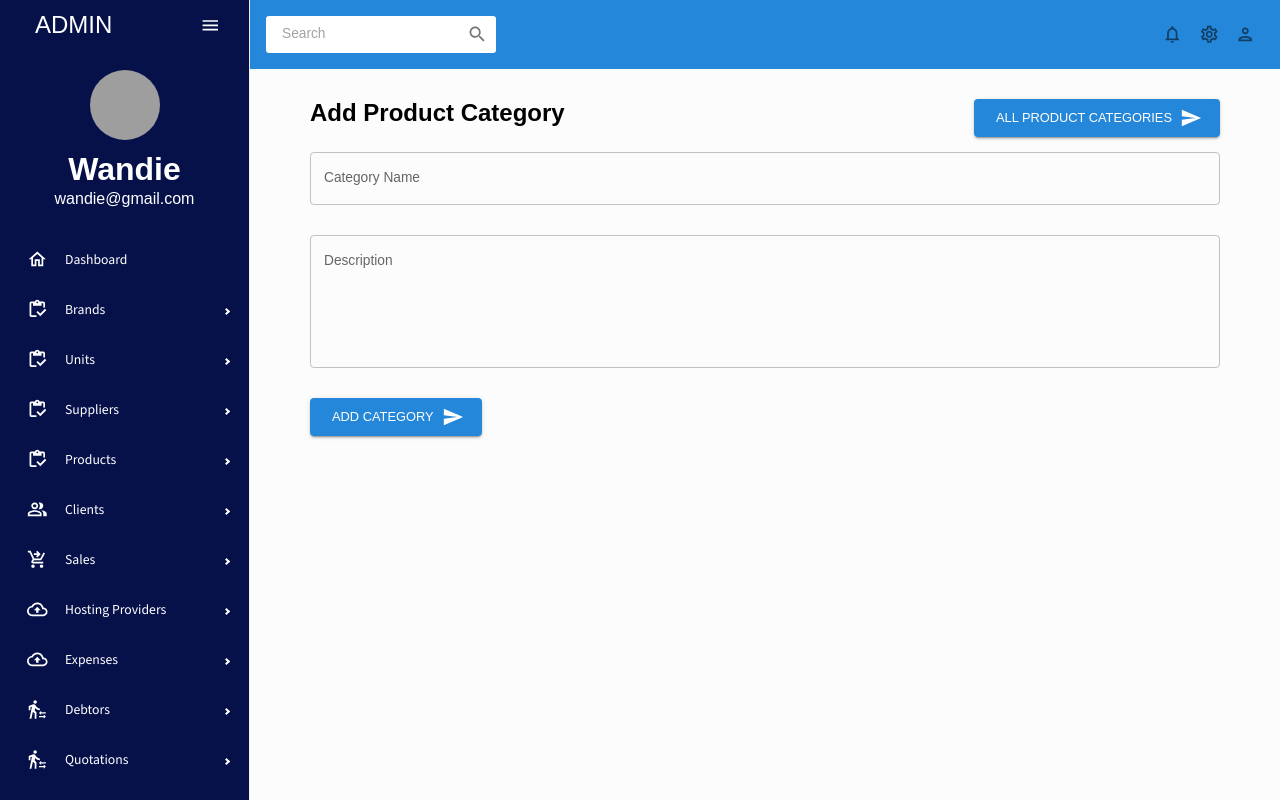
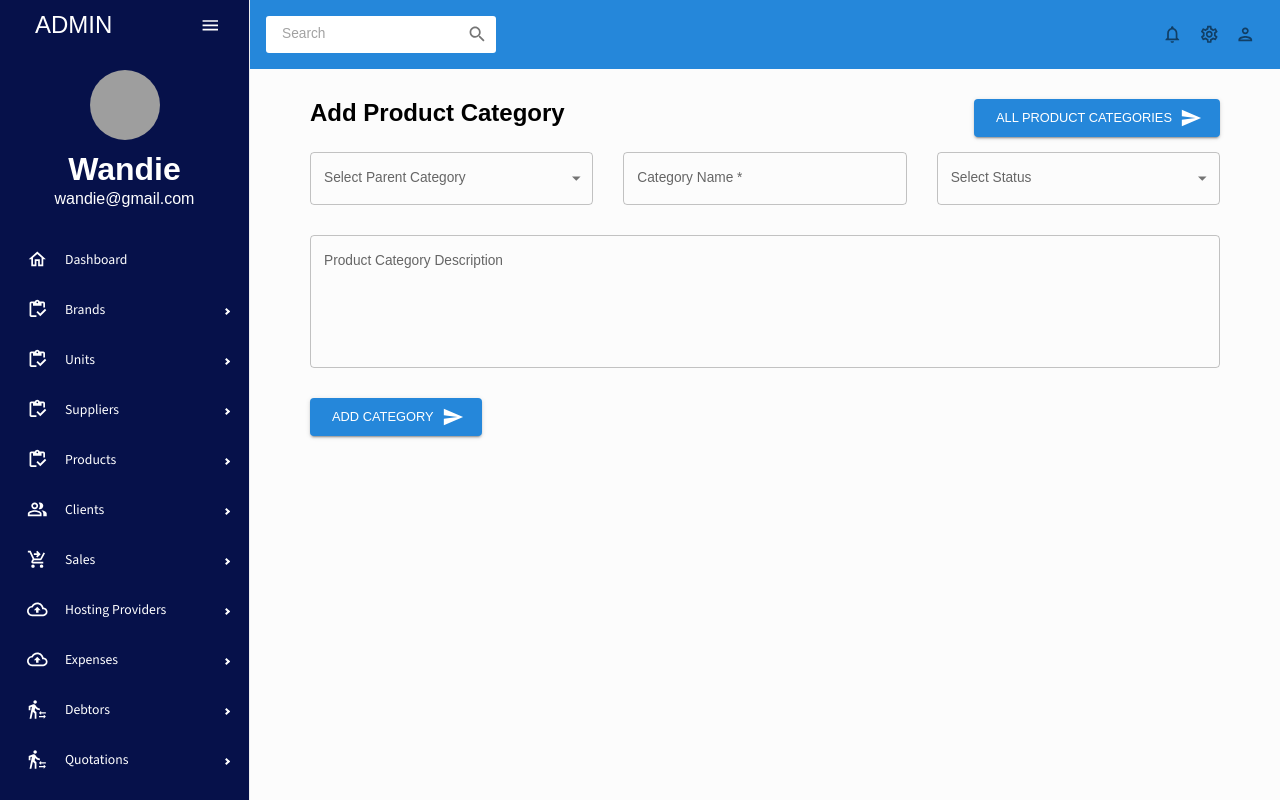
Before and after one commit to wandieinnocents/wandie-admin-dashboard-reactjs-material-ui-v1, a React (Create React App) app: page /add_product_category in a window 1280 px wide. Built offline with nearby package versions, Linux system fonts and the light colour scheme; grey boxes are pictures that could not be loaded; the HTML template or start-up script is replaced by a standard one.

Commit message:
modify form , product category add

```diff
--- a/src/pages/ParentProductCategories/AddParentProductCategory.jsx
+++ b/src/pages/ParentProductCategories/AddParentProductCategory.jsx
@@ -56,9 +56,11 @@ const AddParentProductCategory = () => {
         })
         // trigger sweet alerts on failure
         .catch(function (error) {
+
+
           Swal.fire({
               icon: 'error',
-              title: 'An Error Occured!',
+              title: 'Error, Missing Data !',
               showConfirmButton: false,
               timer: 1700
           })
@@ -77,7 +79,7 @@ const AddParentProductCategory = () => {
       <Box>
       <Header title="Add Parent Product Category"
        buttonTitle={"All Parent product Categories"}
-       buttonURL={`/view_parent_  product_categories/`}
+       buttonURL={`/view_parent_product_categories/`}
         />
       {/* FORM */}
 
@@ -96,7 +98,7 @@ const AddParentProductCategory = () => {
                 fullWidth
                 // style={{ width:"100%" }}
                 type="text"
-                label="Parent Category Name"
+                label="Parent Category Name *"
                 // onBlur={handleBlur}
                 onChange={(event)=>{setParentProductCategoryName(event.target.value)}}
                 value={parent_product_category_name}
--- a/src/pages/ParentProductCategories/EditParentProductCategory.jsx
+++ b/src/pages/ParentProductCategories/EditParentProductCategory.jsx
@@ -1,5 +1,6 @@
 import React, { useState, useEffect } from 'react';
 import { Link, useParams } from "react-router-dom";
+
 import { Box, Button, TextField } from "@mui/material";
 import { Formik } from "formik";
 import * as yup from "yup";
@@ -8,6 +9,11 @@ import Header from "../../components/Header";
 import SendIcon from '@mui/icons-material/Send';
 import Swal from 'sweetalert2'
 import axios from 'axios'
+import FormControl from '@mui/material/FormControl';
+import Select from '@mui/material/Select';
+import MenuItem from '@mui/material/MenuItem';
+import InputLabel from '@mui/material/InputLabel';
+
 
 
 const EditParentProductCategory = () => {
@@ -16,18 +22,34 @@ const EditParentProductCategory = () => {
 
     // states for data submission
     const [id, setId] = useState(useParams().id);
-    const [name, setName] = useState('');
-    const [description, setDescription] = useState('');
+    const [parent_product_category_name, setParentProductCategoryName] = useState('');
+    const [parent_product_category_description, setParentProductCategoryDescription] = useState('');
+    const [parent_product_category_status, setParentProductCategoryStatus] = useState('');
+
     const [isSaving, setIsSaving] = useState(false);
+
+     // handle drop down change
+     const handleChangeParentCategoryStatus = (event) => {
+      setParentProductCategoryStatus(event.target.value);
+    };
+
+
+
+
+    // states for data submission
+      // const [name, setName] = useState('');
+      // const [description, setDescription] = useState('');
+      // const [isSaving, setIsSaving] = useState(false);
 
       // pick existing data to form as form value
       useEffect(() => {
-      axios.get(`http://127.0.0.1:8000/api/v1/product_categories/${id}`)
+        axios.get(`http://127.0.0.1:8000/api/v1/parent_product_categories/${id}`)
         .then(function (response) {
             // handle database fields to set form values
-          let category = response.data.data
-          setName(category.name);
-          setDescription(category.description);
+            let parent_category = response.data.data
+            setParentProductCategoryName(parent_category.parent_product_category_name);
+            setParentProductCategoryDescription(parent_category.parent_product_category_description);
+            setParentProductCategoryStatus(parent_category.parent_product_category_status);
         })
         // trigger sweet alerts on error
         .catch(function (error) {
@@ -44,16 +66,17 @@ const EditParentProductCategory = () => {
    // handle data update to api
    const updateData = () => {
     setIsSaving(true);
-  axios.put(`http://127.0.0.1:8000/api/v1/product_categories/${id}`, {
+    axios.put(`http://127.0.0.1:8000/api/v1/parent_product_categories/${id}`, {
         // database fields to update
-      name: name,
-      description: description
+        parent_product_category_name: parent_product_category_name,
+        parent_product_category_description: parent_product_category_description,
+        parent_product_category_status: parent_product_category_status,
     })
     // trigger sweet alerts on success
     .then(function (response) {
         Swal.fire({
             icon: 'success',
-          title: 'Product Category Updated successfully!',
+            title: 'Parent Product Category Updated successfully!',
             showConfirmButton: false,
             timer: 1500
         })
@@ -75,15 +98,19 @@ const EditParentProductCategory = () => {
 
 
 
+
+
+
   return (
     <Box mt="30px" mb="60px" mr="60px" ml="60px" >
 
       <Box>
-      <Header title="Edit Product Category"
-       buttonTitle={"All product Categories"}
-       buttonURL={`/view_product_categories/`}
+      <Header title="Add Parent Product Category"
+       buttonTitle={"All Parent product Categories"}
+       buttonURL={`/view_parent_product_categories/`}
         />
       {/* FORM */}
+
       <Box >
 
           <form >
@@ -99,16 +126,31 @@ const EditParentProductCategory = () => {
                 fullWidth
                 // style={{ width:"100%" }}
                 type="text"
-                label="Category Name"
+                label="Parent Category Name *"
                 // onBlur={handleBlur}
-                onChange={(event)=>{setName(event.target.value)}}
-                value={name}
-                name="name"
+                onChange={(event)=>{setParentProductCategoryName(event.target.value)}}
+                value={parent_product_category_name}
+                name="parent_product_category_name"
                 // id="name"
                 // error={!!touched.name && !!errors.name}
                 // helperText={touched.name && errors.name}
-                sx={{ gridColumn: "span 4" }}
+                sx={{ gridColumn: "span 2" }}
               />
+
+              {/* status */}
+              <FormControl  fullWidth sx={{ gridColumn: "span 2" }}>
+                <InputLabel id="demo-simple-select-label">Select Status</InputLabel>
+                <Select
+                  labelId="demo-simple-select-label"
+                  id="demo-simple-select"
+                  value={parent_product_category_status}
+                  label="Select Status"
+                  onChange={handleChangeParentCategoryStatus}
+                >
+                  <MenuItem value={1}>Active</MenuItem>
+                  <MenuItem value={2}>Disabled</MenuItem>
+                </Select>
+              </FormControl>
 
               <TextField
                 fullWidth
@@ -118,9 +160,9 @@ const EditParentProductCategory = () => {
                 rows={5}
                 label="Description"
                 // onBlur={handleBlur}
-                onChange={(event)=>{setDescription(event.target.value)}}
-                value={description}
-                name="description"
+                onChange={(event)=>{setParentProductCategoryDescription(event.target.value)}}
+                value={parent_product_category_description}
+                name="parent_product_category_description"
                 // id="description"
                 // error={!!touched.description && !!errors.description}
                 // helperText={touched.description && errors.description}
@@ -136,7 +178,7 @@ const EditParentProductCategory = () => {
               disabled={isSaving}
               onClick={updateData}
               type="submit" size="large" endIcon={<SendIcon />} style={{ backgroundColor:"#2587da", color:"#ffffff" }}  variant="contained">
-                Edit  Category
+                Edit Parent Category
               </Button>
             </Box>
           </form>
--- a/src/pages/ParentProductCategories/ShowParentProductCategory.jsx
+++ b/src/pages/ParentProductCategories/ShowParentProductCategory.jsx
@@ -13,19 +13,29 @@ import Typography from '@mui/material/Typography';
 import { CardActionArea } from '@mui/material';
 import Divider from '@mui/material/Divider';
 import axios from 'axios'
+import Chip from '@mui/material/Chip';
 
 
 
 export default function ShowParentProductCategory() {
     // states
     const [id, setId] = useState(useParams().id)
-    const [productCategory, setProductCategory] = useState({name:'', description:''})
+    const [parentProductCategory, setparentProductCategory] =
+     useState(
+      {
+        parent_product_category_code:'',
+        parent_product_category_name:'',
+        parent_product_category_description:'',
+        parent_product_category_status:'',
+       }
+      )
 
     // retrieve single data by id
     useEffect(() => {
-        axios.get(`http://127.0.0.1:8000/api/v1/product_categories/${id}`)
+        axios.get(`http://127.0.0.1:8000/api/v1/parent_product_categories/${id}`)
         .then(function (response) {
-          setProductCategory(response.data.data)
+          setparentProductCategory(response.data.data)
+          console.log(response.data.data)
         })
         // console log error on failure
         .catch(function (error) {
@@ -40,9 +50,9 @@ export default function ShowParentProductCategory() {
     <Box m="30px">
 
     <Box>
-    <Header title="Category Details"
-       buttonTitle={"ADD PRODUCT CATEGORY"}
-       buttonURL={`/add_product_category/`}
+    <Header title="Parent Category Details"
+       buttonTitle={"ADD PARENT PRODUCT CATEGORY"}
+       buttonURL={`/add_parent_product_category/`}
         />
     <Divider style={{ marginBottom:"30px" }} />
 
@@ -58,28 +68,66 @@ export default function ShowParentProductCategory() {
 
         <CardContent>
           <Typography gutterBottom variant="h4" component="div">
-            Category Name
+            Parent Category Code
           </Typography>
           {/* divider */}
           <Divider style={{ marginBottom:"10px",marginTop:"10px" }} />
 
           <Typography  color="text.secondary">
-           {productCategory.name}
+           {parentProductCategory.parent_product_category_code}
           </Typography>
 
            {/* divider */}
            <Divider style={{ marginBottom:"10px",marginTop:"10px" }} />
 
           <Typography gutterBottom variant="h4" component="div">
-            Description
+          Parent Category Name
           </Typography>
 
           {/* divider */}
           <Divider style={{ marginBottom:"10px",marginTop:"10px" }} />
 
           <Typography  color="text.secondary">
-           {productCategory.description}
+           {parentProductCategory.parent_product_category_name}
           </Typography>
+
+           {/* divider */}
+           <Divider style={{ marginBottom:"10px",marginTop:"10px" }} />
+
+          <Typography gutterBottom variant="h4" component="div">
+          Parent Category Status
+          </Typography>
+
+          {/* divider */}
+          <Divider style={{ marginBottom:"10px",marginTop:"10px" }} />
+
+          <Typography  color="text.secondary">
+
+           <Chip label={parentProductCategory.parent_product_category_status} style={{ backgroundColor:'green', color:'#FFFFFF' }} />
+
+          </Typography>
+
+           {/* divider */}
+           <Divider style={{ marginBottom:"10px",marginTop:"10px" }} />
+
+
+          <Typography gutterBottom variant="h4" component="div">
+          Parent Category Description
+          </Typography>
+
+          {/* divider */}
+          <Divider style={{ marginBottom:"10px",marginTop:"10px" }} />
+
+          <Typography  color="text.secondary">
+           {parentProductCategory.parent_product_category_description}
+          </Typography>
+
+
+
+
+
+
+
         </CardContent>
       </CardActionArea>
     </Card>
--- a/src/pages/ProductCategories/AddProductCategory.jsx
+++ b/src/pages/ProductCategories/AddProductCategory.jsx
@@ -7,6 +7,11 @@ import Header from "../../components/Header";
 import SendIcon from '@mui/icons-material/Send';
 import Swal from 'sweetalert2'
 import axios from 'axios'
+import FormControl from '@mui/material/FormControl';
+import Select from '@mui/material/Select';
+import MenuItem from '@mui/material/MenuItem';
+import InputLabel from '@mui/material/InputLabel';
+
 
 
 const AddProductCategory = () => {
@@ -14,36 +19,55 @@ const AddProductCategory = () => {
   const isNonMobile = useMediaQuery("(min-width:600px)");
 
     // states for data submission
-    const [name, setName] = useState('');
-    const [description, setDescription] = useState('');
+    const [parent_product_category_id, setParentProductCategoryId] = useState('');
+    const [product_category_name, setProductCategoryName] = useState('');
+    const [product_category_status, setProductCategoryStatus] = useState('');
+    const [product_category_description, setProductCategoryDescription] = useState('');
+
     const [isSaving, setIsSaving] = useState(false);
+
+
+    // handle drop down change
+    const handleChangeCategoryStatus = (event) => {
+      setProductCategoryStatus(event.target.value);
+    };
+
+
 
     // handle data saving to api
     const submitData = () => {
 
       setIsSaving(true);
-      axios.post('http://127.0.0.1:8000/api/v1/product_categories/create', {
+      axios.post('http://127.0.0.1:8000/api/v1/parent_product_categories/create', {
           // database fields
-          name: name,
-          description: description
+          parent_product_category_id: parent_product_category_id,
+          product_category_name: product_category_name,
+          product_category_description: product_category_description,
+          product_category_status: product_category_status,
+
+
         })
         // trigger sweet alerts on success
         .then(function (response) {
           Swal.fire({
               icon: 'success',
-              title: 'Category saved successfully!',
+              title: 'Parent Category saved successfully!',
               showConfirmButton: false,
               timer: 1500
           })
           setIsSaving(false);
-          setName('')
-          setDescription('')
+          setParentProductCategoryId('')
+          setProductCategoryName('')
+          setProductCategoryDescription('')
+          setProductCategoryStatus('')
         })
         // trigger sweet alerts on failure
         .catch(function (error) {
+
+
           Swal.fire({
               icon: 'error',
-              title: 'An Error Occured!',
+              title: 'Error, Missing Data !',
               showConfirmButton: false,
               timer: 1700
           })
@@ -61,7 +85,7 @@ const AddProductCategory = () => {
 
       <Box>
       <Header title="Add Product Category"
-       buttonTitle={"All product Categories"}
+       buttonTitle={"All Product Categories"}
        buttonURL={`/view_product_categories/`}
         />
       {/* FORM */}
@@ -72,41 +96,76 @@ const AddProductCategory = () => {
             <Box
               display="grid"
               gap="30px"
-              gridTemplateColumns="repeat(4, minmax(0, 1fr))"
+              gridTemplateColumns="repeat(12, minmax(0, 1fr))"
               sx={{
-                "& > div": { gridColumn: isNonMobile ? undefined : "span 4" },
+                "& > div": { gridColumn: isNonMobile ? undefined : "span 12" },
               }}
             >
+
+
+              {/* parent category id */}
+              <FormControl  fullWidth sx={{ gridColumn: "span 4" }}>
+                <InputLabel id="demo-simple-select-label">Select Parent Category</InputLabel>
+                <Select
+                  labelId="demo-simple-select-label"
+                  id="demo-simple-select"
+                  value={parent_product_category_id}
+                  label="Select Parent Category"
+                  onChange={handleChangeCategoryStatus}
+                >
+                  <MenuItem value={1}>Change here</MenuItem>
+                  <MenuItem value={2}>Disabled</MenuItem>
+                </Select>
+              </FormControl>
+
+              {/* product category name */}
               <TextField
                 fullWidth
                 // style={{ width:"100%" }}
                 type="text"
-                label="Category Name"
+                label="Category Name *"
                 // onBlur={handleBlur}
-                onChange={(event)=>{setName(event.target.value)}}
-                value={name}
-                name="name"
+                onChange={(event)=>{setProductCategoryName(event.target.value)}}
+                value={product_category_name}
+                name="parent_product_category_name"
                 // id="name"
                 // error={!!touched.name && !!errors.name}
                 // helperText={touched.name && errors.name}
                 sx={{ gridColumn: "span 4" }}
               />
 
+
+              {/* product category status */}
+              <FormControl  fullWidth sx={{ gridColumn: "span 4" }}>
+                <InputLabel id="demo-simple-select-label">Select Status</InputLabel>
+                <Select
+                  labelId="demo-simple-select-label"
+                  id="demo-simple-select"
+                  value={product_category_status}
+                  label="Select Status"
+                  onChange={handleChangeCategoryStatus}
+                >
+                  <MenuItem value={1}>Active</MenuItem>
+                  <MenuItem value={2}>Disabled</MenuItem>
+                </Select>
+              </FormControl>
+
+              {/* product category description */}
               <TextField
                 fullWidth
                 // style={{ width:"100%" }}
                 type="text"
                 multiline
                 rows={5}
-                label="Description"
+                label="Product Category Description"
                 // onBlur={handleBlur}
-                onChange={(event)=>{setDescription(event.target.value)}}
-                value={description}
-                name="description"
+                onChange={(event)=>{setProductCategoryDescription(event.target.value)}}
+                value={product_category_description}
+                name="parent_product_category_description"
                 // id="description"
                 // error={!!touched.description && !!errors.description}
                 // helperText={touched.description && errors.description}
-                sx={{ gridColumn: "span 4" }}
+                sx={{ gridColumn: "span 12" }}
               />
 
             </Box>
@@ -118,7 +177,7 @@ const AddProductCategory = () => {
               disabled={isSaving}
               onClick={submitData}
               type="submit" size="large" endIcon={<SendIcon />} style={{ backgroundColor:"#2587da", color:"#ffffff" }}  variant="contained">
-                Add  Category
+                Add Category
               </Button>
             </Box>
           </form>
--- a/src/pages/ProductCategories/ShowProductCategory.jsx
+++ b/src/pages/ProductCategories/ShowProductCategory.jsx
@@ -16,7 +16,7 @@ import axios from 'axios'
 
 
 
-export default function RowAndColumnSpacing() {
+export default function ShowProductCategory() {
     // states
     const [id, setId] = useState(useParams().id)
     const [productCategory, setProductCategory] = useState({name:'', description:''})
```
Also changed, not shown: src/App.js (+8 -2 lines), src/pages/ParentProductCategories/ViewParentProductCategories.jsx (+7 -14 lines). Lines whose indentation alone changed are shown as unchanged.
